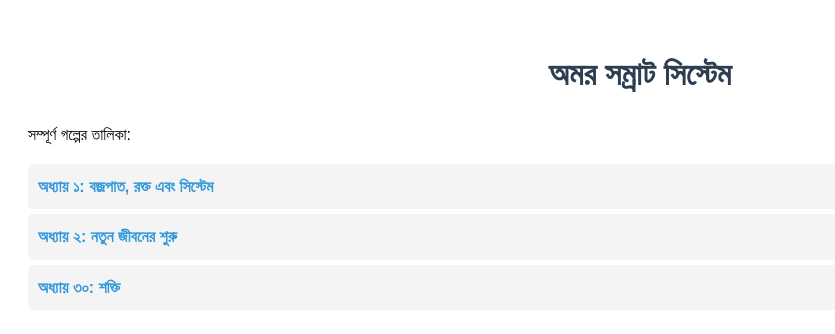
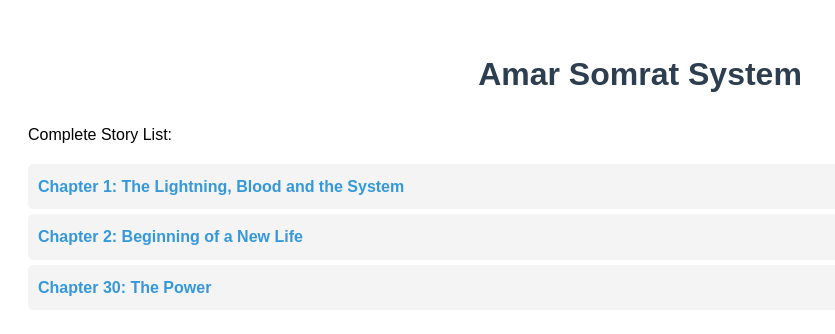
Before and after one commit to mdnazrul4850-sudo/mystories, a plain HTML site: page index.html in a window 1280 px wide. Shown: the whole page, without its empty margins (0-835 px from the left). Drawn offline with Linux system fonts and the light colour scheme.

Commit message:
Update index.html

```diff
--- a/index.html
+++ b/index.html
@@ -2,7 +2,7 @@
 <html lang="bn">
 <head>
     <meta charset="UTF-8">
-    <title>অমর সম্রাট সিস্টেম - গল্পের ডায়রি</title>
+    <title>Amar Somrat System - Golper Diary</title>
     <style>
         body { font-family: Arial, sans-serif; line-height: 1.6; padding: 20px; }
         h1 { color: #2c3e50; text-align: center; }
@@ -13,14 +13,13 @@
 </head>
 <body>
 
-    <h1>অমর সম্রাট সিস্টেম</h1>
-    <p>সম্পূর্ণ গল্পের তালিকা:</p>
+    <h1>Amar Somrat System</h1>
+    <p>Complete Story List:</p>
 
     <ul>
-        <li><a href="অধ্যায়১.html">অধ্যায় ১: বজ্রপাত, রক্ত এবং সিস্টেম</a></li>
-        <li><a href="অধ্যায়২.html">অধ্যায় ২: নতুন জীবনের শুরু</a></li>
-        <!-- আপনার বাকি অধ্যায়গুলো এখানে এভাবে যোগ করুন -->
-        <li><a href="অধ্যায়৩০.html">অধ্যায় ৩০: শক্তি</a></li>
+        <li><a href="chapter1.html">Chapter 1: The Lightning, Blood and the System</a></li>
+        <li><a href="chapter2.html">Chapter 2: Beginning of a New Life</a></li>
+        <li><a href="chapter30.html">Chapter 30: The Power</a></li>
     </ul>
 
 </body>
```
